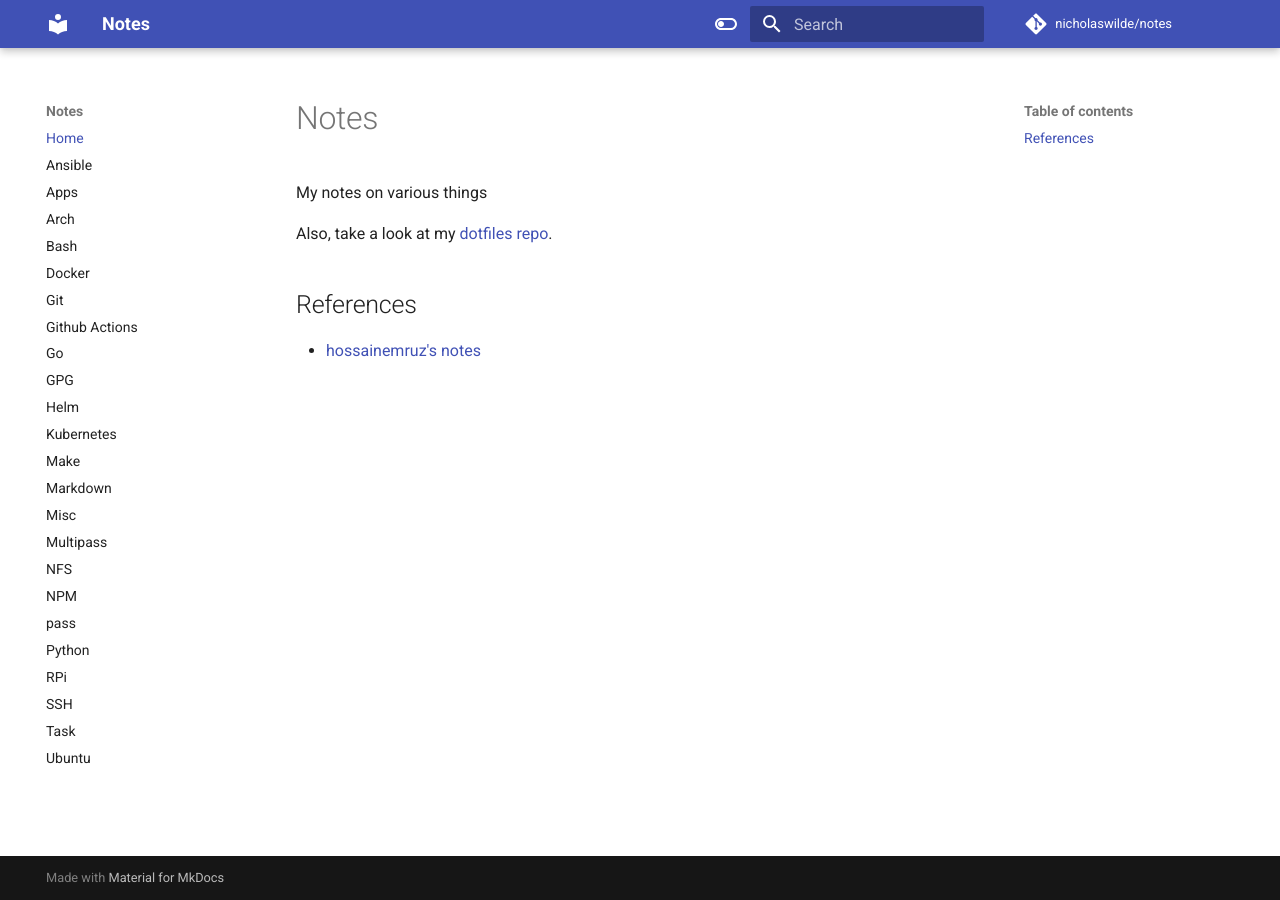
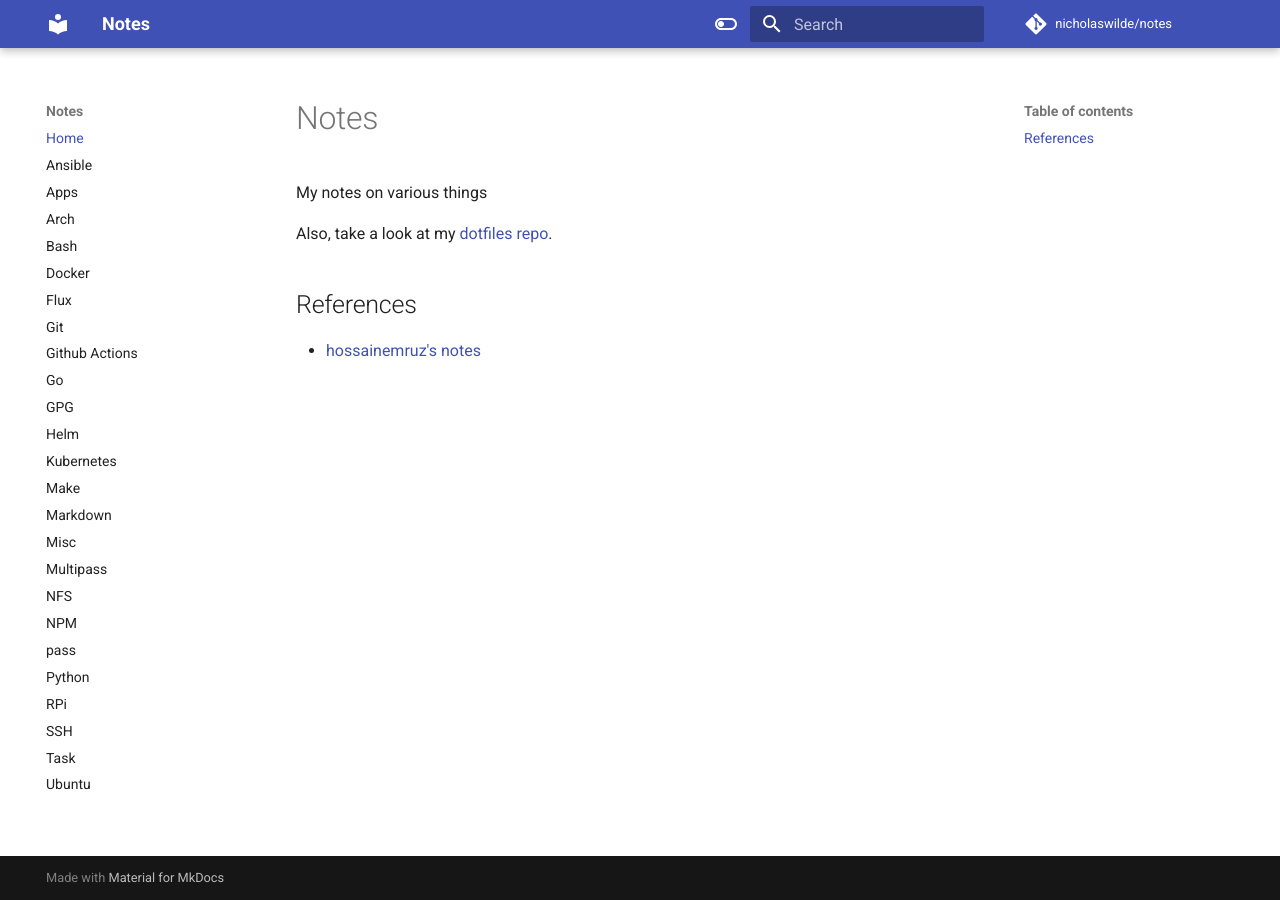
Before and after one commit to nicholaswilde/notes, an MkDocs documentation site: the page built from docs/index.md, in a window 1280 px wide. Built offline with MkDocs 1.6.1 and Material for MkDocs 9.7.7, drawn with Linux system fonts in a browser that asks for light colours; comment, search, counter and statistics services are not loaded.

Commit message:
Added flux
Signed-off-by: Nicholas Wilde <ncwilde43@gmail.com>

```diff
--- a/mkdocs.yml
+++ b/mkdocs.yml
@@ -18,6 +18,7 @@ nav:
   - Arch: arch.md
   - Bash: bash.md
   - Docker: docker.md
+  - Flux: flux.md
   - Git: git.md
   - Github Actions: github-actions.md
   - Go: go.md
```
